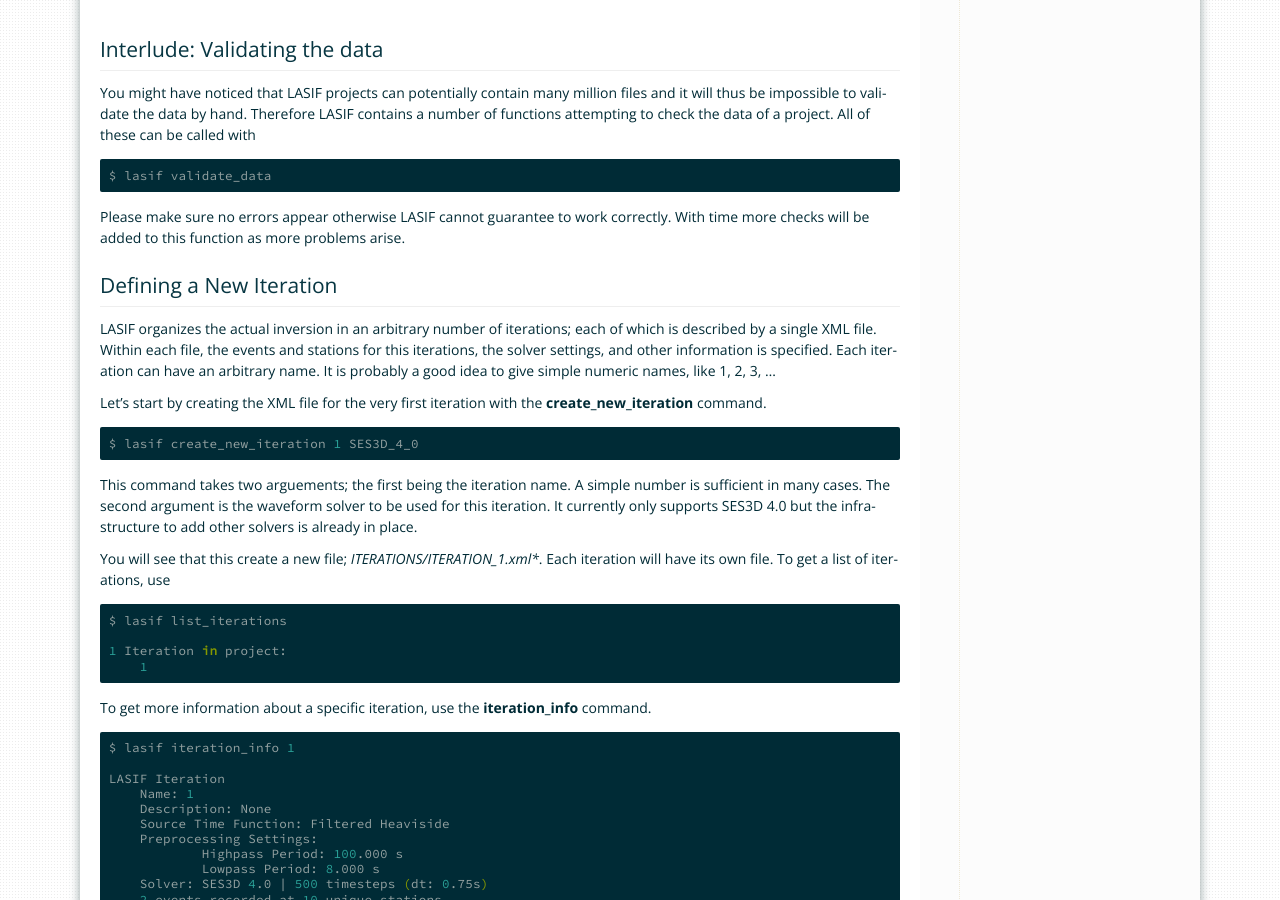
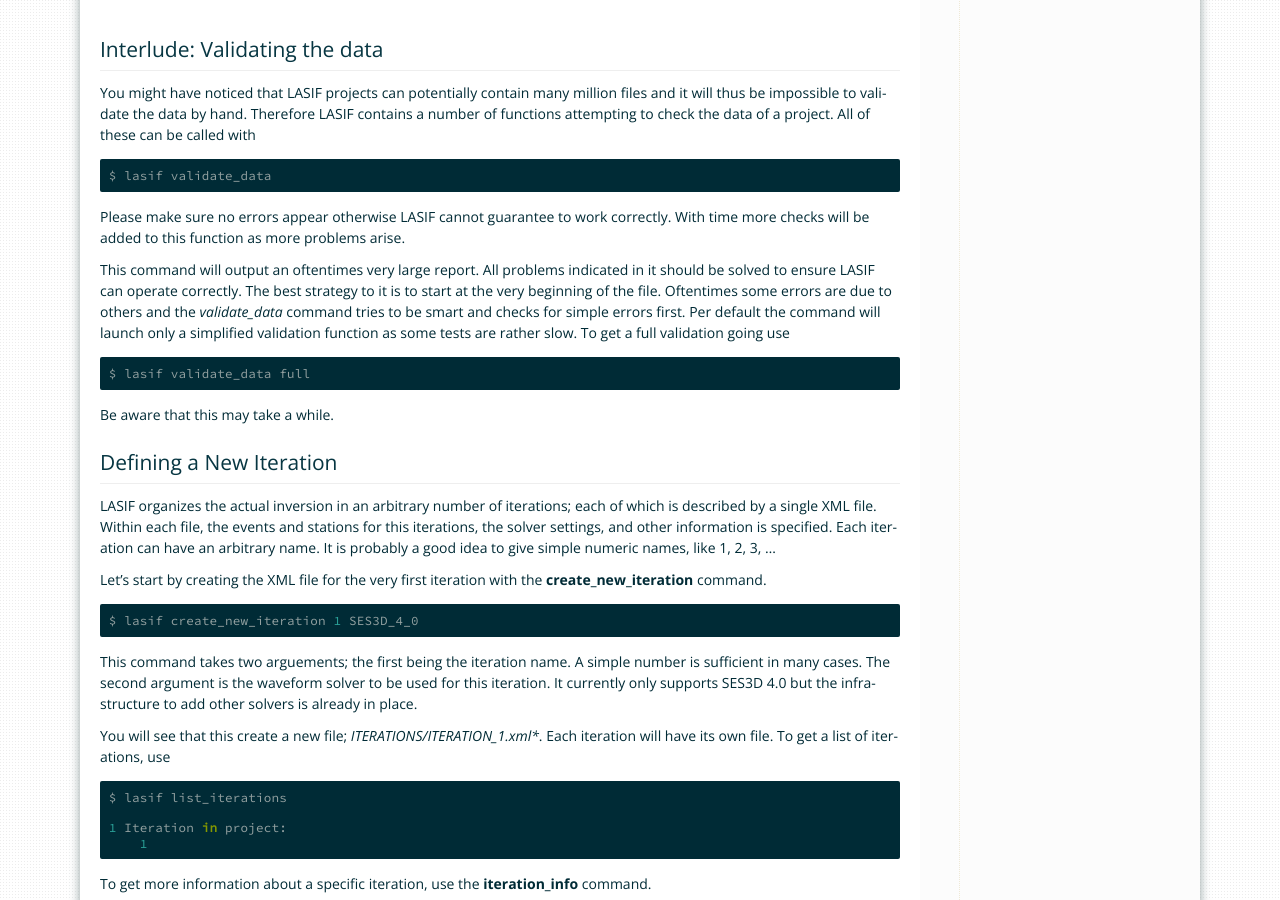
Before and after one commit to krischer/LASIF, a Sphinx documentation site: the page built from doc/index.rst, in a window 1280 px wide and 900 px high, scrolled down 10770 px. Built offline with Sphinx 7.4.7, drawn with Linux system fonts in a browser that asks for light colours; formulas are drawn with MathJax 3.

Commit message:
Updating documentation

```diff
--- a/doc/index.rst
+++ b/doc/index.rst
@@ -808,6 +808,20 @@ Please make sure no errors appear otherwise LASIF cannot guarantee to work
 correctly.  With time more checks will be added to this function as more
 problems arise.
 
+This command will output an oftentimes very large report. All problems
+indicated in it should be solved to ensure LASIF can operate correctly. The
+best strategy to it is to start at the very beginning of the file. Oftentimes
+some errors are due to others and the *validate_data* command tries to be smart
+and checks for simple errors first. Per default the command will launch only a
+simplified validation function as some tests are rather slow. To get a full
+validation going use
+
+.. code-block:: bash
+
+    $ lasif validate_data full
+
+Be aware that this may take a while.
+
 
 Defining a New Iteration
 ------------------------
```
